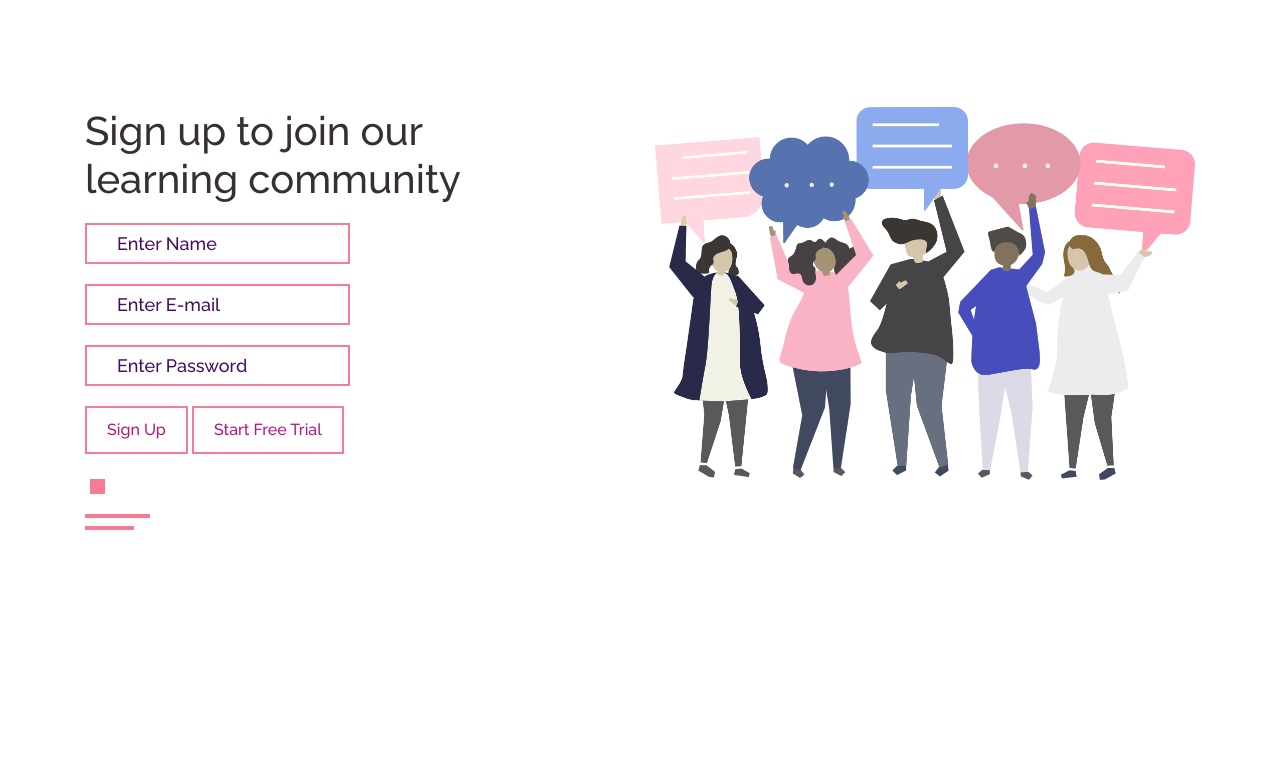
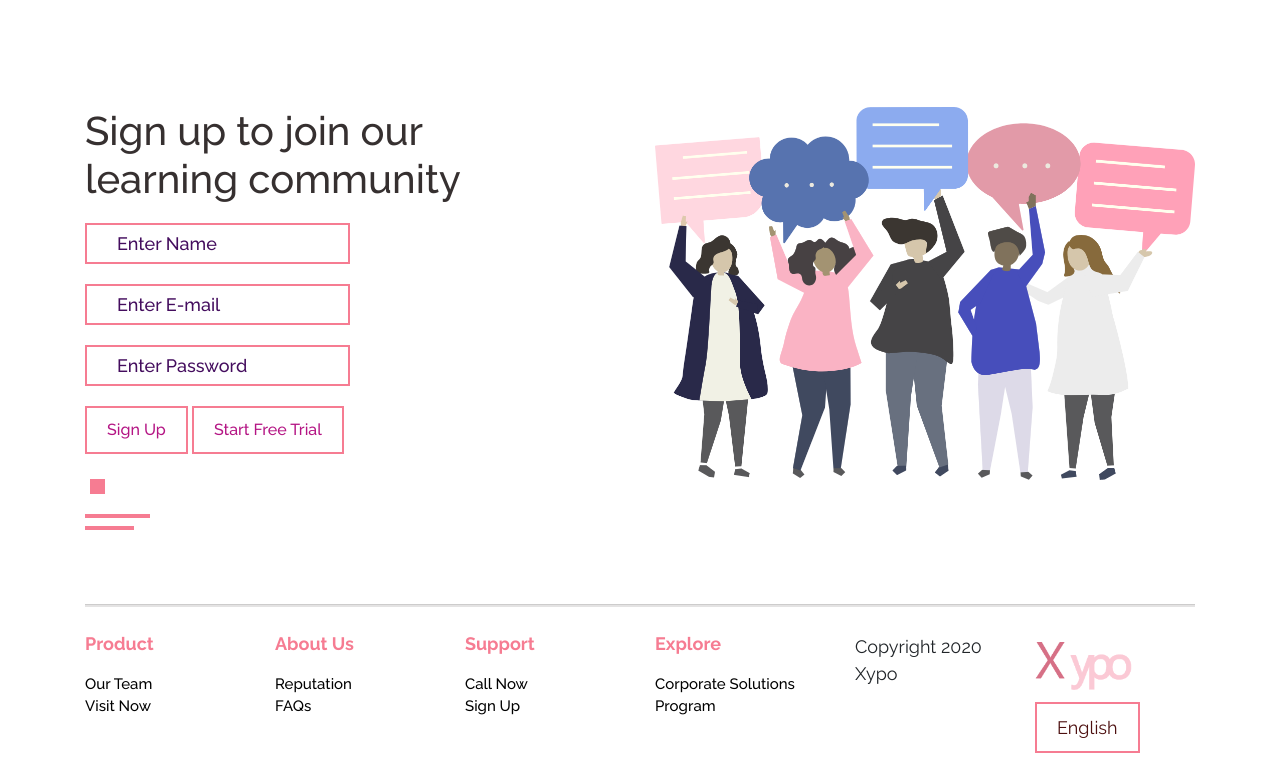
Before and after one commit to ArnobMahmud/Xypo, a plain HTML site: page index.html in a window 1280 px wide. Shown: the part 2893-3656 px from the top of the page. Before the commit the page ends 3481 px from the top, so only its background shows below. Drawn offline with Linux system fonts and the light colour scheme.

Commit message:
footer complete

```diff
--- a/css/style.css
+++ b/css/style.css
@@ -282,3 +282,50 @@ input::placeholder {
   color: #b41584;
   font-weight: 500;
 }
+
+footer {
+}
+
+footer hr {
+  background-color: rgb(228, 227, 227);
+  padding: 1px;
+}
+
+footer h2 {
+  font-size: 18px;
+  color: #f67c92;
+  font-weight: 700;
+  padding: 10px 0px;
+}
+
+footer ul li {
+}
+footer ul li a {
+  text-decoration: none;
+  color: black;
+  font-size: 15px;
+  font-weight: 500;
+}
+
+footer .para {
+  padding: 10px;
+  font-size: 18px;
+}
+
+footer img {
+  display: block;
+  max-width: 100px;
+}
+
+.footer-btn {
+  display: block;
+  margin: 10px 0px;
+}
+
+.footer-btn a {
+  font-size: 18px;
+  color: rgb(77, 16, 16);
+  border: 2px solid #f67c92;
+  padding: 10px 20px;
+  display: inline-block;
+}
--- a/index.html
+++ b/index.html
@@ -141,7 +141,7 @@
                         inventore, aliquam magni officia illo perspiciatis.
                     </p>
                     <div class="course-btn">
-                        <a href="#" >View All Coursses</a>
+                        <a href="#">View All Coursses</a>
                     </div>
                     <div class="box">
                         <span class="square"></span>
@@ -215,6 +215,62 @@
             </div>
         </div>
     </section>
+
+    <footer>
+        <div class="container">
+            <hr>
+            <div class="row justi-content-start">
+                <div class="col-xl-2">
+                    <ul>
+                        <li>
+                            <h2>Product</h2>
+                        </li>
+                        <li><a href="#">Our Team</a></li>
+                        <li><a href="#">Visit Now</a></li>
+                    </ul>
+                </div>
+                <div class="col-xl-2">
+                    <ul>
+                        <li>
+                            <h2>About Us</h2>
+                        </li>
+                        <li><a href="#">Reputation</a></li>
+                        <li><a href="#">FAQs</a></li>
+                    </ul>
+                </div>
+                <div class="col-xl-2">
+                    <ul>
+                        <li>
+                            <h2>Support</h2>
+                        </li>
+                        <li><a href="#">Call Now</a></li>
+                        <li><a href="#">Sign Up</a></li>
+                    </ul>
+                </div>
+                <div class="col-xl-2">
+                    <ul>
+                        <li>
+                            <h2>Explore</h2>
+                        </li>
+                        <li><a href="#">Corporate Solutions</a></li>
+                        <li><a href="#">Program</a></li>
+                    </ul>
+                </div>
+                <div class="col-xl-2">
+                    <div class="para">
+                            Copyright 2020  Xypo
+                        </p>
+                    </div>
+                </div>
+                <div class="col-xl-2">
+                    <a href="#"><img src="images/logo.png" alt="" srcset=""></a>
+                    <div class="footer-btn">
+                        <a href="#">English</a>
+                    </div>
+                </div>
+            </div>
+        </div>
+    </footer>
     <script src="js/navigation.js"></script>
     <script src="js/bootstrap.min.js"></script>
 </body>
```
